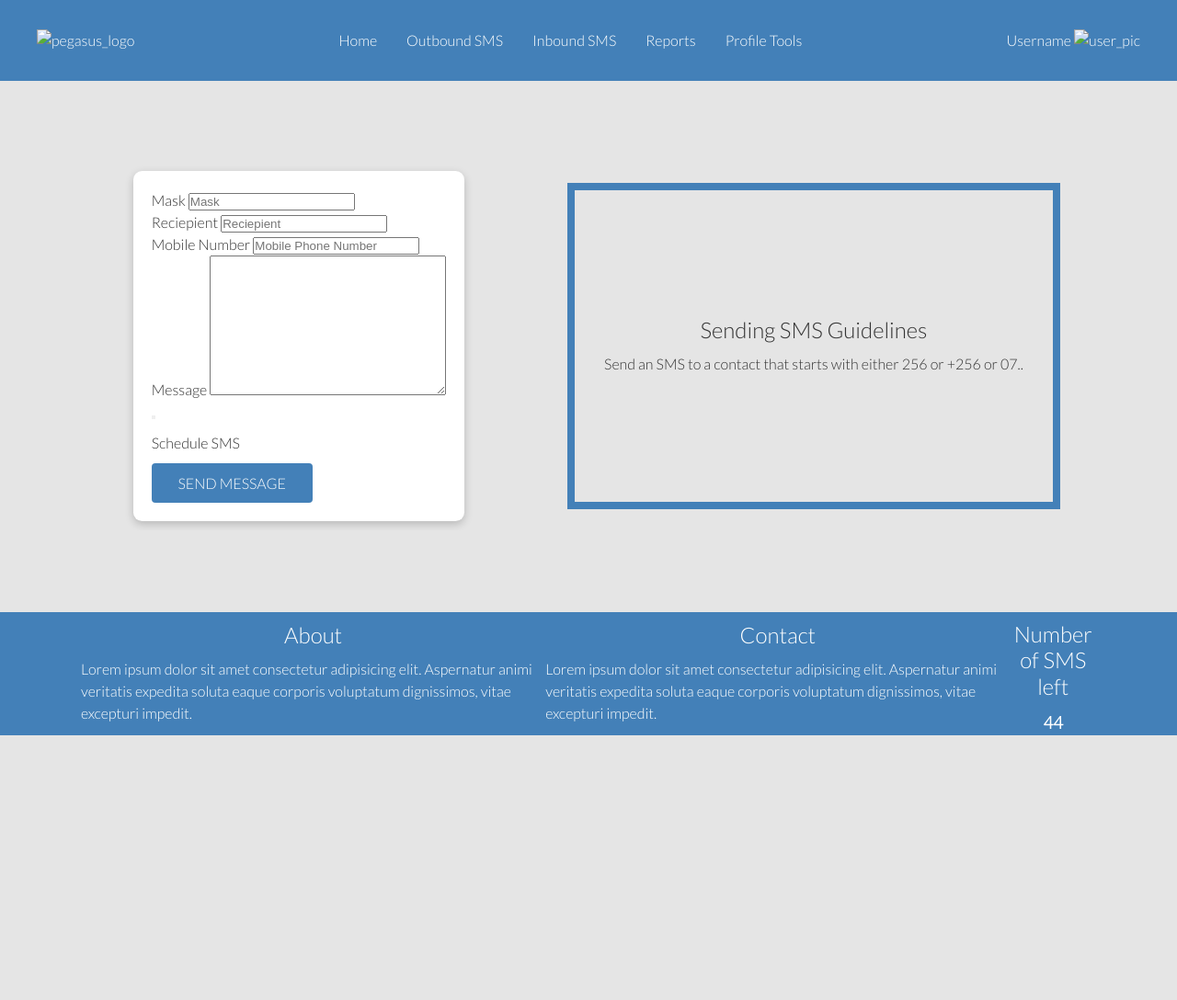
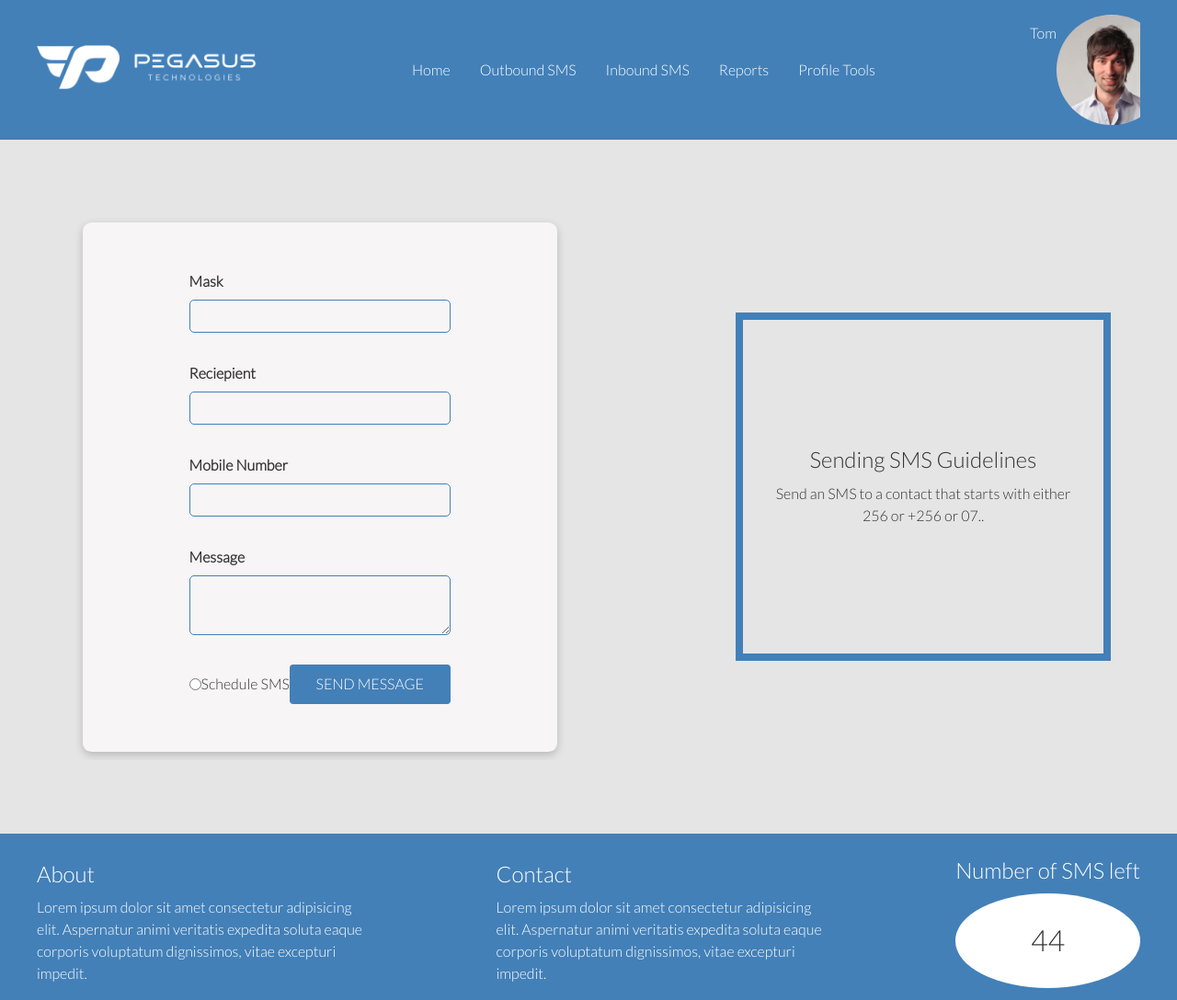
Before and after one commit to nassersaazi/frontend, a plain HTML site: page html_css/SMSPORTAL/sendsms.html in a window 1280 px wide. Shown: the whole page at 92% size. Before the commit the page ends 800 px from the top, so only its background shows below. Drawn offline with Linux system fonts and the light colour scheme.

Commit message:
Added css to the sms project

```diff
--- a/html_css/SMSPORTAL/sendsms.html
+++ b/html_css/SMSPORTAL/sendsms.html
@@ -12,7 +12,7 @@
         <div class="container pegpay-flex">
 
             <div class="logo">
-                <img src="" alt="pegasus_logo">
+                <img src="../images/logopeg.png" alt="pegasus_logo">
             </div>
 
             <ul>
@@ -25,39 +25,37 @@
             </ul>
 
             <div class="user">
-                <a href="#">Username</a>
-                <img src="" alt="user_pic">
+                <a href="#" >Tom</a>
+                <img src="../images/avatar-6.jpg" alt="user_pic">
             </div>
 
             </div>
     </nav>
     <section class="pegpay-showcase">
         <div class="container flex">
-            <div class=" card">
+            <div class="card">
                 <form action="">
-                    <div class="form-control">
+                    <div class="input-group ">
                         <label for="">Mask</label>
-                        <input type="text" name="text" placeholder="Mask" required>
+                        <input type="text" name="text"  required>
                     </div>
 
-                    <div class="form-control">
+                    <div class="input-group">
                         <label for="">Reciepient</label>
-                        <input type="text" name="text" placeholder="Reciepient" required>
+                        <input type="text" name="text"  required>
                     </div>
-                    <div class="form-control">
+                    <div class="input-group">
                         <label for="">Mobile Number</label>
-                    <input type="text" name="text" placeholder="Mobile Phone Number" required>
+                    <input type="text" name="text"  required>
                     </div>
-                    <div class="form-control">
+                    <div class="input-group">
                         <label for="">Message</label>
                         <textarea name="" id="" cols="30" rows="10"></textarea>
                     </div>
 
-                    <div class="form-control">
-                        <button>
-                            <!-- radio button -->
-                        </button>
-                        <p>Schedule SMS</p>
+                    <div class="flex">
+                        <input type="radio" id="scheduled" name="schedulesms" value="scheduled">
+                        <label for="scheduled">Schedule SMS</label>
 
                         <a href="#" class="btn bg-pegpay">SEND MESSAGE</a>
                     </div>
@@ -72,23 +70,23 @@
 
         </div>
     </section>
-    <footer class="bg-pegpay px-4">
-        <div class="container flex">
-        <div >
-            <h2 class="text-center">About</h2>
+    <footer class="footer bg-pegpay">
+        <div class="container flex py-3">
+            <div>
+                <h2>About</h2>
             <p>Lorem ipsum dolor sit amet consectetur adipisicing elit. Aspernatur animi veritatis expedita
                 soluta eaque corporis voluptatum dignissimos, vitae excepturi impedit.</p>
 
             </div>
             <div>
-            <h2 class="text-center">Contact</h2>
+                <h2>Contact</h2>
             <p>Lorem ipsum dolor sit amet consectetur adipisicing elit. Aspernatur animi veritatis expedita
                 soluta eaque corporis voluptatum dignissimos, vitae excepturi impedit.</p>
 
             </div>
-        <div class="text-center">
+            <div>
                 <h2>Number of SMS left</h2>
-            <h3>44</h3>
+                <h1 class="text-center p-3">44</h1>
             </div>
         </div>
 
--- a/html_css/css/style.css
+++ b/html_css/css/style.css
@@ -72,9 +72,14 @@ img {
   margin: 0 5px;
 }
 
-.navbar a:hover,nav a:hover {
+.navbar a:hover {
   border-bottom: 2px #fff solid;
 }
+
+nav a:hover {
+  color: #adadad;
+}
+
 .navbar .flex {
   justify-content: space-between;
 }
@@ -249,17 +254,45 @@ img {
 
 /* Pegpay showcase */
 .pegpay-showcase .flex{
-  justify-content: space-around;
+  justify-content: space-between;
+}
+
+.pegpay-showcase .card > *:first-child {
+  padding-top: 2rem;
+}
+
+.pegpay-showcase .card > *:last-child {
+  padding-bottom: 2rem;
 }
 
 .pegpay-guidelines {
   outline: .5rem solid var(--pegasus-color);
   padding: 8rem 2rem;
+  max-width: 35%;
 }
 
 /* Footer */
 .footer .social a {
   margin: 0 0.6rem;
+}
+
+ .footer .flex > *:first-child,.footer .flex > *:nth-child(2) {
+  max-width: 30%;
+}
+
+.footer .flex {
+  justify-content: space-between;
+  padding-top: 1rem;
+}
+
+.footer .flex > *:last-child {
+  align-self: flex-start;
+}
+
+.footer .flex > *:last-child h1 {
+  background-color: #fff;
+  color: #333;
+  border-radius: 100%;
 }
 
 @media (max-width: 48rem) {
--- a/html_css/css/utilities.css
+++ b/html_css/css/utilities.css
@@ -13,6 +13,29 @@
   box-shadow: 0 0.2rem 0.6rem rgba(0, 0, 0, 0.2);
   padding: 1.25rem;
   margin: 0.6rem;
+}
+
+.input-group {
+  margin-bottom: 2rem;
+  display: flex;
+  flex-direction: column;
+  justify-content: space-between;
+}
+
+.input-group label {
+  font-weight: bold;
+  margin-bottom: .5rem;
+}
+
+.input-group input,.input-group textarea {
+  outline: none;
+  background: none;
+  border: .1rem solid var(--pegasus-color);
+  font-size: 1em;
+  padding: .5em;
+  color: inherit;
+  border-radius: 5px;
+  max-height: 5em;
 }
 
 .btn {
@@ -137,6 +160,20 @@ alert {
 
 }
 
+.pegpay-flex .logo {
+  max-width: 20%;
+}
+
+.pegpay-flex .user {
+  display: flex;
+  justify-content: flex-start;
+  max-width: 10%;
+}
+
+.pegpay-flex .user img {
+  border-radius: 50%;
+}
+
 .pegpay-flex li {
   display: flex;
   padding: .5rem 1rem;
@@ -147,9 +184,18 @@ alert {
   padding: .5rem 0;
 }
 
-/* .pegpay-showcase {
+.pegpay-showcase {
   padding: 5rem 0;
-} */
+
+}
+
+.pegpay-showcase form {
+  padding:0 6rem ;
+
+}
+.pegpay-showcase .card {
+  background-color: #f7f5f5;
+}
 
 .grid {
   display: grid;
@@ -183,6 +229,27 @@ alert {
 
 .my-5 {
   margin: 4rem 0;
+}
+
+/* Margin */
+.mx-1 {
+  margin: 0 1rem;
+}
+
+.mx-2 {
+  margin: 0 1.5rem;
+}
+
+.mx-3 {
+  margin: 0 2rem;
+}
+
+.mx-4 {
+  margin: 0 3rem;
+}
+
+.mx-5 {
+  margin: 0 4rem;
 }
 
 .m-1 {
@@ -223,7 +290,7 @@ alert {
 }
 
 .py-5 {
-  padding: 4rem 0\;;
+  padding: 4rem 0;
 }
 
 /* Padding left-right*/
```
Also changed, not shown: html_css/images/avatar-6.jpg (added), html_css/images/logopeg.png (added). Lines whose indentation alone changed are shown as unchanged.
